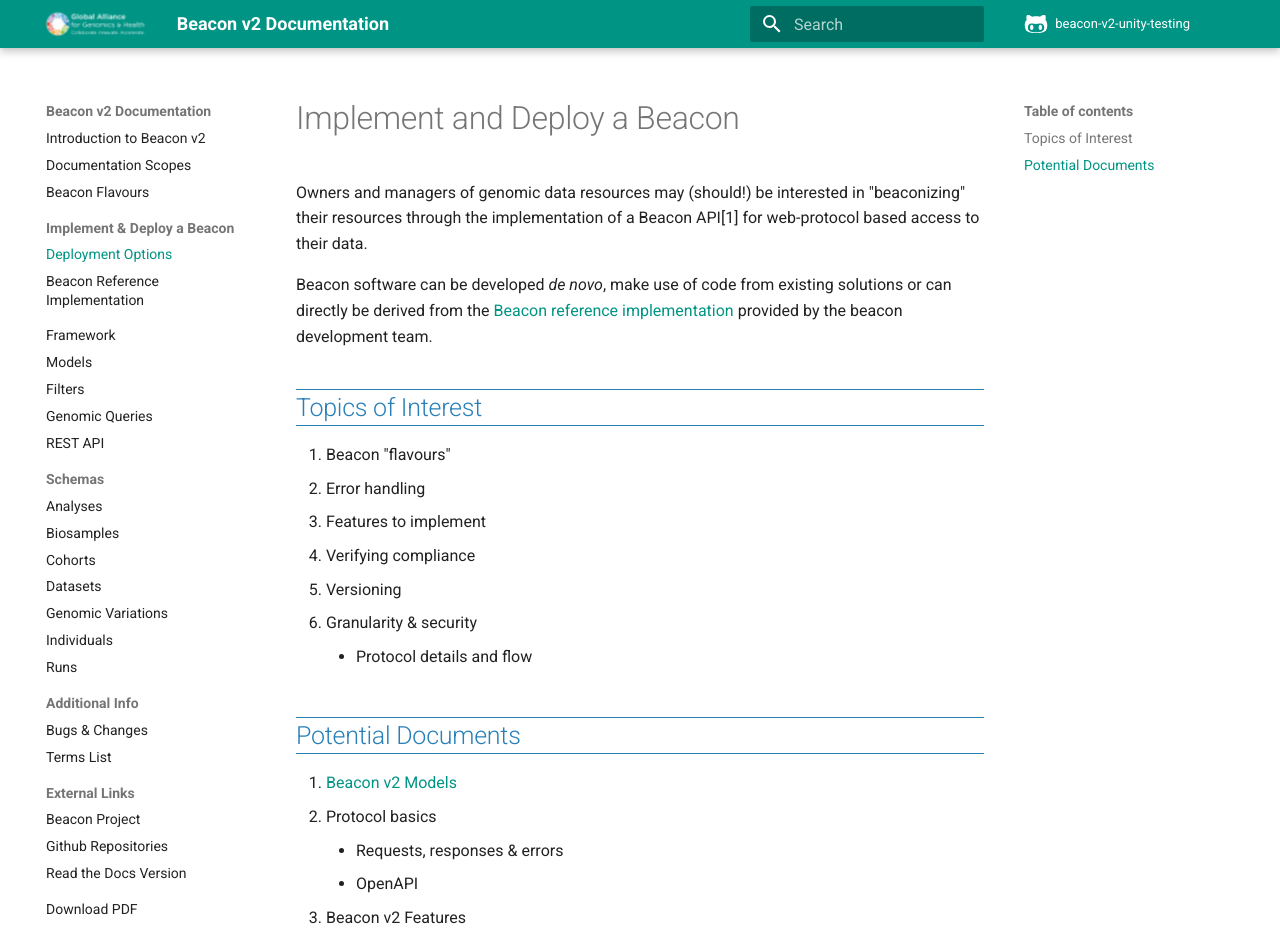
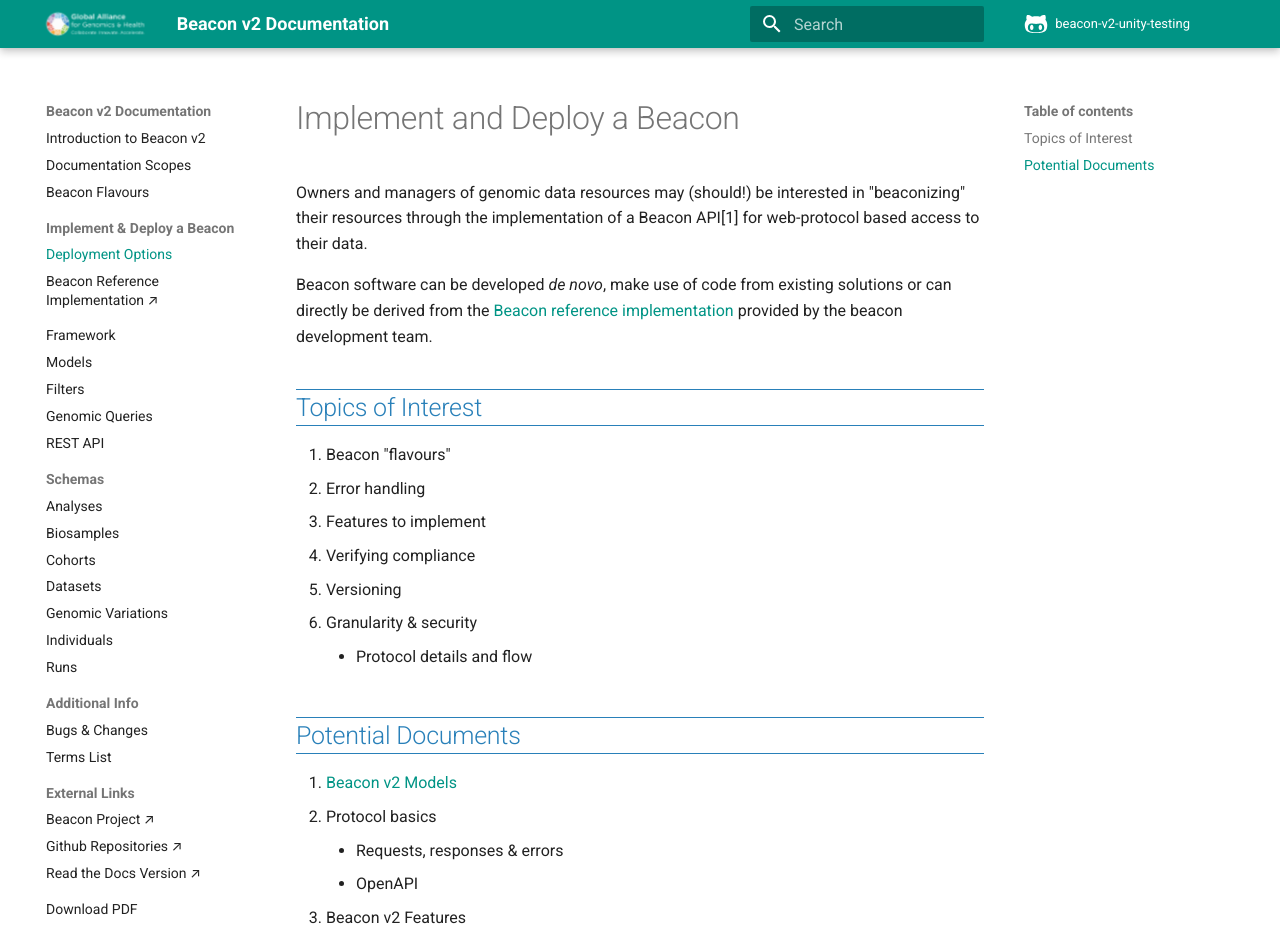
Before and after one commit to ga4gh-beacon/beacon-v2, an MkDocs documentation site: the page built from docs/implement-and-deploy.md, in a window 1280 px wide and 1288 px high. Shown: the top 942 px of the window. Built offline with MkDocs 1.6.1 and Material for MkDocs 9.7.7, drawn with Linux system fonts in a browser that asks for light colours; comment, search, counter and statistics services are not loaded; part of the change alters nothing that is shown.

```diff
--- a/mkdocs.yaml
+++ b/mkdocs.yaml
@@ -39,13 +39,17 @@ markdown_extensions:
     - mdx_gh_links:
         user: ga4gh-beacon
         repo: beacon-v2-unity-testing
+    - pymdownx.emoji:
+          emoji_index: !!python/name:materialx.emoji.twemoji
+          emoji_generator: !!python/name:materialx.emoji.to_svg
+
 nav:
     - Introduction to Beacon v2: index.md
     - Documentation Scopes: roles.md
     - Beacon Flavours: beacon-flavours.md
     - Implement & Deploy a Beacon:
         - Deployment Options: implement-and-deploy.md
-        - Beacon Reference Implementation: https://b2ri-documentation.readthedocs.io/en/latest/
+        - Beacon Reference Implementation &#8599;: https://b2ri-documentation.readthedocs.io/en/latest/
     - Framework: framework.md
     - Models: models.md
     - Filters: filters.md
@@ -63,9 +67,9 @@ nav:
         - Bugs & Changes: bugs-changes-log.md
         - Terms List: schemas-md/beacon_terms.md
     - External Links:
-        - Beacon Project: http://beacon-project.io
-        - Github Repositories: https://github.com/ga4gh-beacon/
-        - Read the Docs Version: https://beacon-v2-documentation.readthedocs.io/en/latest/
+        - Beacon Project &#8599;: http://beacon-project.io
+        - Github Repositories &#8599;: https://github.com/ga4gh-beacon/
+        - Read the Docs Version &#8599;: https://beacon-v2-documentation.readthedocs.io/en/latest/
     - Download PDF: pdf/beacon.pdf
 
 theme:
```
Also changed, not shown: docs/css/theme_overrides.css (+0 -8 lines), docs/img/link-solid.svg (added).
